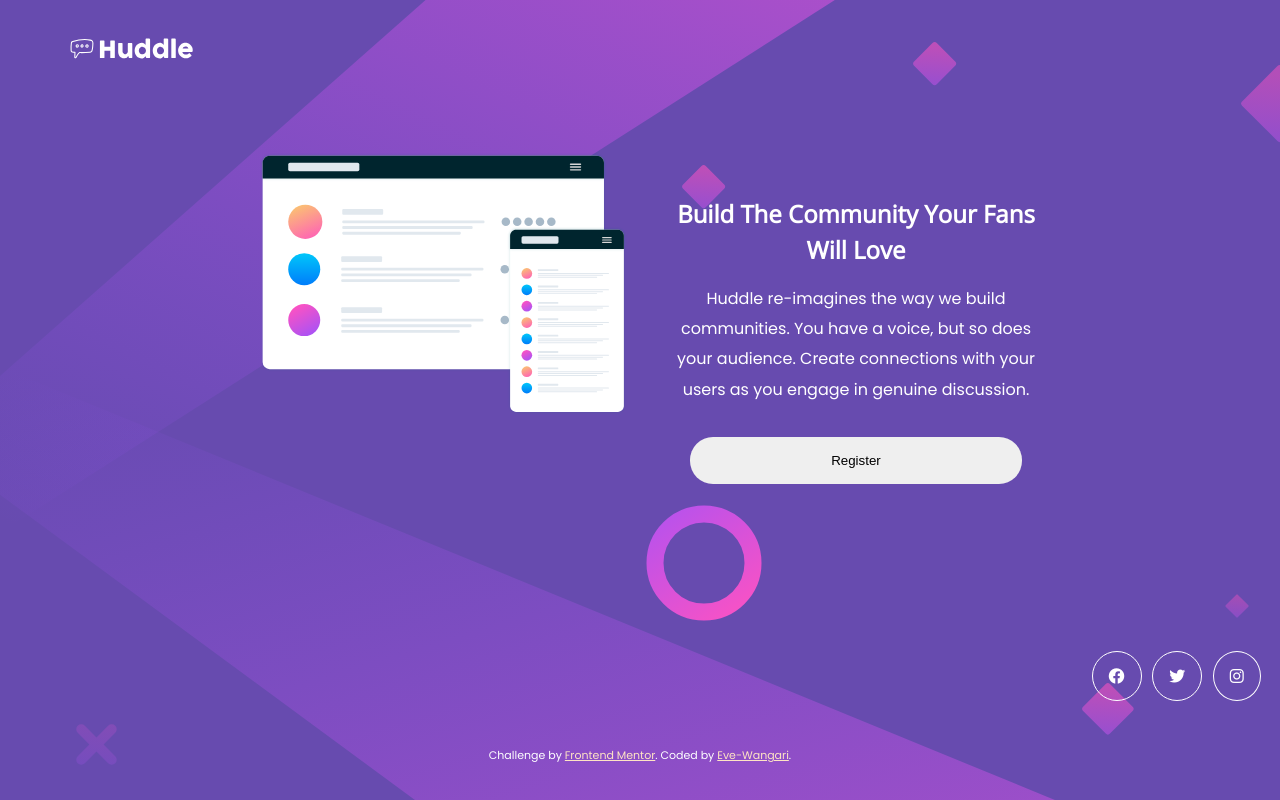
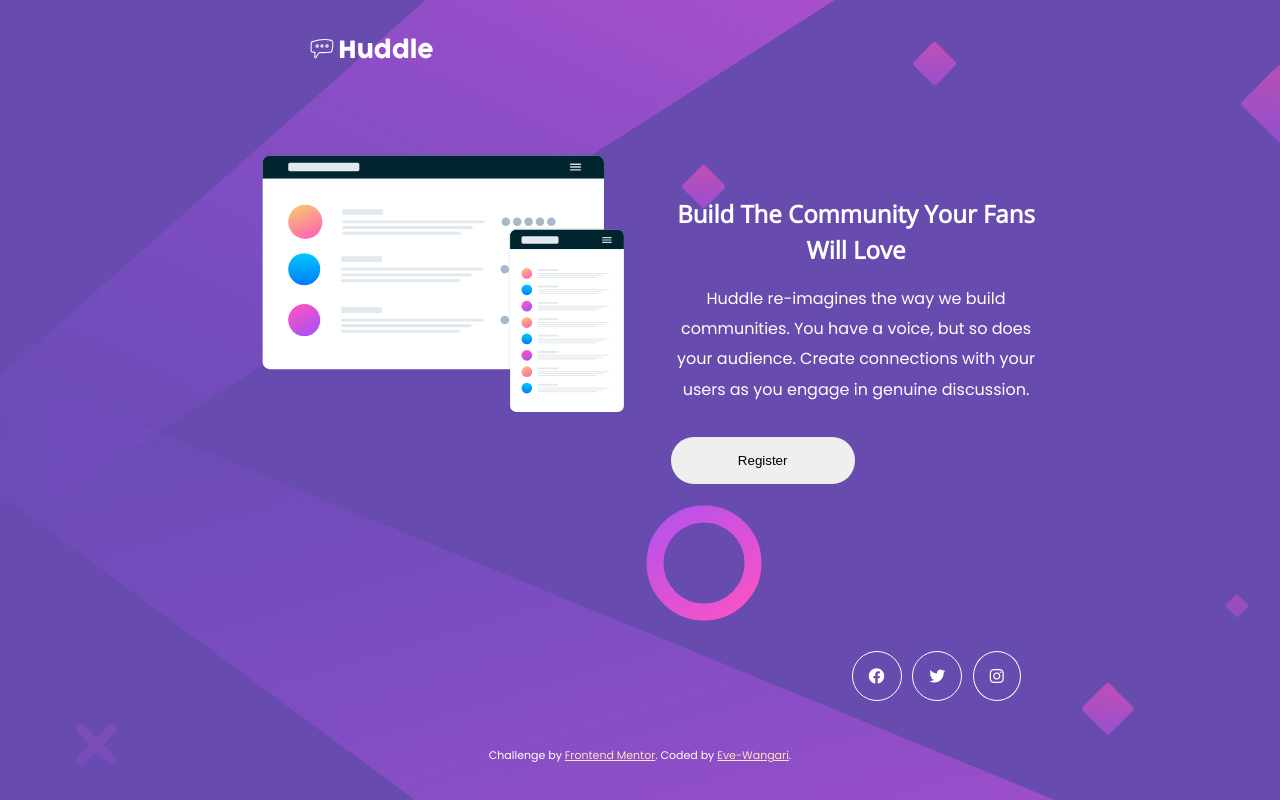
Before and after one commit to Eve-Wangari/huddle-landing-page, a plain HTML site: page index.html in a window 1280 px wide. Drawn offline with nearby package versions, Linux system fonts and the light colour scheme.

Commit message:
changed positioned elements

```diff
--- a/style.css
+++ b/style.css
@@ -18,7 +18,7 @@ body{
 .logo{
     position: absolute;
     top:2em;
-    left:4em;
+    left:19em;
 
 }
 .logo img{
@@ -60,6 +60,10 @@ button:hover{
     background-color: hsl(300, 69%, 71%);
     color:white;
 }
+.icons i:hover{
+    color: hsl(300, 69%, 71%);
+
+}
 
 .icons i{
     border-radius: 50%;
@@ -97,7 +101,11 @@ footer a{
 
 .icons{
     position: absolute;
-    right:1rem;
+    right:16rem;
     bottom:6rem;
 }
+button{
+    width:50%;
+    margin-left: -14em;
 }
+}
```
